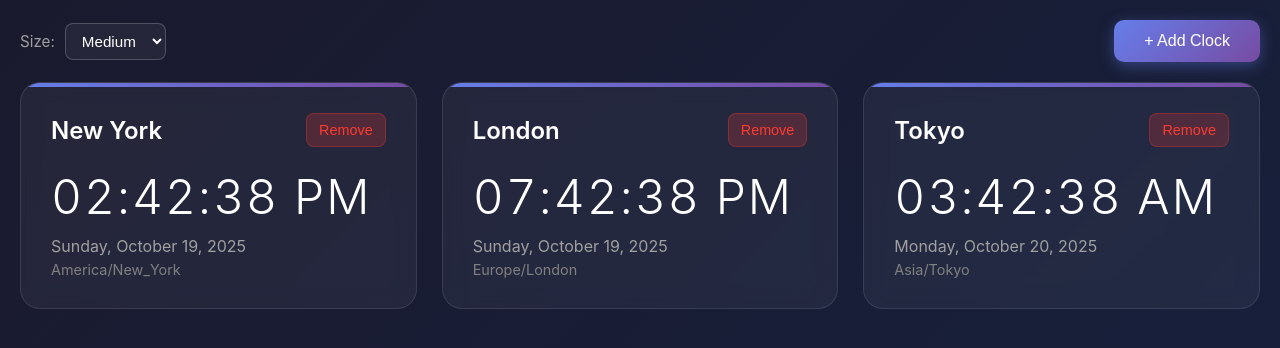
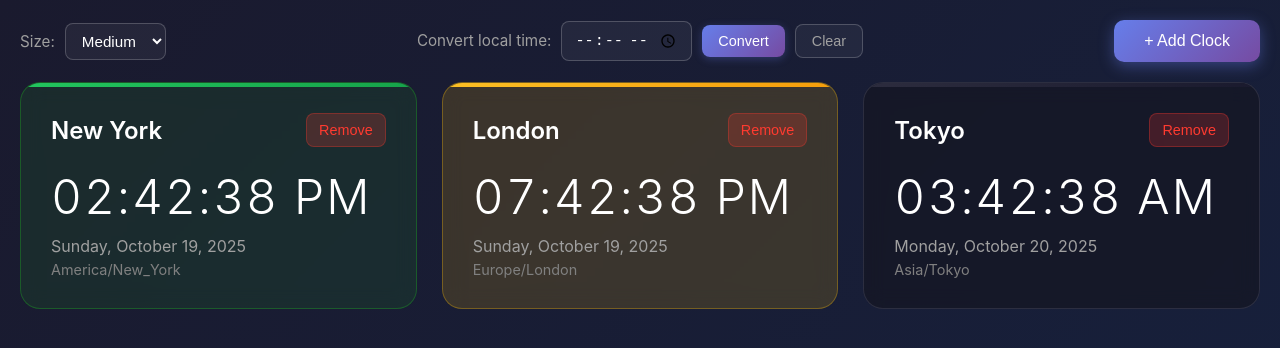
Before and after one commit to beamvex/worldclock, a website with bundled scripts: page src/index.html in a window 1280 px wide. Built offline with nearby package versions, Linux system fonts and the light colour scheme.

Commit message:
feat: add time conversion feature with color-coded clock cards based on time of day

```diff
--- a/src/index.html
+++ b/src/index.html
@@ -16,6 +16,12 @@
                     <option value="medium" selected>Medium</option>
                     <option value="large">Large</option>
                 </select>
+            </div>
+            <div class="time-converter">
+                <label for="localTimeInput">Convert local time:</label>
+                <input type="time" id="localTimeInput" class="time-input">
+                <button id="convertBtn" class="convert-btn">Convert</button>
+                <button id="clearConvertBtn" class="clear-convert-btn">Clear</button>
             </div>
             <button id="addClockBtn" class="add-btn">+ Add Clock</button>
         </div>
--- a/src/renderer.ts
+++ b/src/renderer.ts
@@ -45,6 +45,7 @@ const cities: CityData[] = [
 
 let clocks: Clock[] = [];
 let currentSize: string = 'medium';
+let convertedTime: Date | null = null;
 
 // Load clocks from localStorage
 function loadClocks(): void {
@@ -100,8 +101,8 @@ function generateId(): string {
 }
 
 // Format time for a timezone
-function formatTime(timezone: string): string {
-  const now = new Date();
+function formatTime(timezone: string, baseTime?: Date): string {
+  const now = baseTime || new Date();
   return now.toLocaleTimeString('en-US', {
     timeZone: timezone,
     hour: '2-digit',
@@ -112,8 +113,8 @@ function formatTime(timezone: string): string {
 }
 
 // Format date for a timezone
-function formatDate(timezone: string): string {
-  const now = new Date();
+function formatDate(timezone: string, baseTime?: Date): string {
+  const now = baseTime || new Date();
   return now.toLocaleDateString('en-US', {
     timeZone: timezone,
     weekday: 'long',
@@ -131,6 +132,39 @@ function getTimezoneOffset(timezone: string): number {
   return (tzDate.getTime() - utcDate.getTime()) / 60000;
 }
 
+// Get hour for a timezone
+function getHourForTimezone(timezone: string, baseTime?: Date): number {
+  const now = baseTime || new Date();
+  const timeString = now.toLocaleTimeString('en-US', {
+    timeZone: timezone,
+    hour: '2-digit',
+    hour12: false,
+  });
+  return parseInt(timeString.split(':')[0], 10);
+}
+
+// Get color class based on time of day
+function getTimeColorClass(timezone: string, baseTime?: Date): string {
+  const hour = getHourForTimezone(timezone, baseTime);
+
+  // Night: 22:00 - 06:00 (10 PM - 6 AM) - black
+  if (hour >= 22 || hour < 6) {
+    return 'time-night';
+  }
+  // Early morning: 06:00 - 09:00 (6 AM - 9 AM) - yellow
+  else if (hour >= 6 && hour < 9) {
+    return 'time-early';
+  }
+  // Working hours: 09:00 - 17:00 (9 AM - 5 PM) - green
+  else if (hour >= 9 && hour < 17) {
+    return 'time-work';
+  }
+  // Late evening: 17:00 - 22:00 (5 PM - 10 PM) - yellow
+  else {
+    return 'time-late';
+  }
+}
+
 // Sort clocks by timezone offset
 function sortClocksByTimezone(clocksToSort: Clock[]): Clock[] {
   return [...clocksToSort].sort((a, b) => {
@@ -142,11 +176,12 @@ function sortClocksByTimezone(clocksToSort: Clock[]): Clock[] {
 
 // Create clock card HTML
 function createClockCard(clock: Clock): string {
-  const time = formatTime(clock.timezone);
-  const date = formatDate(clock.timezone);
+  const time = formatTime(clock.timezone, convertedTime || undefined);
+  const date = formatDate(clock.timezone, convertedTime || undefined);
+  const colorClass = getTimeColorClass(clock.timezone, convertedTime || undefined);
 
   return `
-    <div class="clock-card" data-id="${clock.id}">
+    <div class="clock-card ${colorClass}" data-id="${clock.id}">
       <div class="clock-header">
         <div class="city-name">${clock.city}</div>
         <button class="remove-btn" onclick="removeClock('${clock.id}')">Remove</button>
@@ -180,11 +215,15 @@ function updateClocks(): void {
     const dateDisplay = card.querySelector('.date-display');
 
     if (timeDisplay) {
-      timeDisplay.textContent = formatTime(clock.timezone);
+      timeDisplay.textContent = formatTime(clock.timezone, convertedTime || undefined);
     }
     if (dateDisplay) {
-      dateDisplay.textContent = formatDate(clock.timezone);
+      dateDisplay.textContent = formatDate(clock.timezone, convertedTime || undefined);
     }
+
+    // Update color class based on current time
+    const newColorClass = getTimeColorClass(clock.timezone, convertedTime || undefined);
+    card.className = 'clock-card ' + newColorClass;
   });
 }
 
@@ -241,6 +280,43 @@ function initSizeSelector(): void {
   });
 }
 
+// Initialize time converter
+function initTimeConverter(): void {
+  const timeInput = document.getElementById('localTimeInput') as HTMLInputElement;
+  const convertBtn = document.getElementById('convertBtn');
+  const clearBtn = document.getElementById('clearConvertBtn');
+
+  if (!timeInput || !convertBtn || !clearBtn) return;
+
+  convertBtn.addEventListener('click', () => {
+    const timeValue = timeInput.value;
+    if (!timeValue) return;
+
+    // Parse the time input (HH:MM format)
+    const [hours, minutes] = timeValue.split(':').map(Number);
+
+    // Create a date object with today's date and the specified time
+    const now = new Date();
+    convertedTime = new Date(
+      now.getFullYear(),
+      now.getMonth(),
+      now.getDate(),
+      hours,
+      minutes,
+      0
+    );
+
+    // Re-render all clocks with the converted time
+    renderClocks();
+  });
+
+  clearBtn.addEventListener('click', () => {
+    convertedTime = null;
+    timeInput.value = '';
+    renderClocks();
+  });
+}
+
 // Initialize modal
 function initModal(): void {
   const modal = document.getElementById('modal');
@@ -286,9 +362,14 @@ function init(): void {
   renderClocks();
   initModal();
   initSizeSelector();
+  initTimeConverter();
 
-  // Update clocks every second
-  setInterval(updateClocks, 1000);
+  // Update clocks every second (only if not in conversion mode)
+  setInterval(() => {
+    if (!convertedTime) {
+      updateClocks();
+    }
+  }, 1000);
 }
 
 // Start app when DOM is ready
--- a/src/styles.css
+++ b/src/styles.css
@@ -22,6 +22,8 @@ body {
     justify-content: space-between;
     align-items: center;
     margin-bottom: 20px;
+    gap: 20px;
+    flex-wrap: wrap;
 }
 
 .size-controls {
@@ -54,6 +56,74 @@ body {
 .size-select option {
     background: #1a1a2e;
     color: #fff;
+}
+
+.time-converter {
+    display: flex;
+    align-items: center;
+    gap: 10px;
+}
+
+.time-converter label {
+    font-size: 0.95rem;
+    color: #a0a0a0;
+    white-space: nowrap;
+}
+
+.time-input {
+    padding: 8px 12px;
+    font-size: 0.95rem;
+    border: 1px solid rgba(255, 255, 255, 0.2);
+    border-radius: 8px;
+    background: rgba(255, 255, 255, 0.05);
+    color: #fff;
+    cursor: pointer;
+    transition: all 0.2s ease;
+}
+
+.time-input:hover {
+    border-color: rgba(102, 126, 234, 0.5);
+    background: rgba(255, 255, 255, 0.08);
+}
+
+.time-input:focus {
+    outline: none;
+    border-color: rgba(102, 126, 234, 0.7);
+    background: rgba(255, 255, 255, 0.1);
+}
+
+.convert-btn,
+.clear-convert-btn {
+    padding: 8px 16px;
+    font-size: 0.9rem;
+    border: none;
+    border-radius: 8px;
+    cursor: pointer;
+    transition: all 0.2s ease;
+    white-space: nowrap;
+}
+
+.convert-btn {
+    background: linear-gradient(135deg, #667eea 0%, #764ba2 100%);
+    color: white;
+    box-shadow: 0 2px 8px rgba(102, 126, 234, 0.3);
+}
+
+.convert-btn:hover {
+    transform: translateY(-1px);
+    box-shadow: 0 4px 12px rgba(102, 126, 234, 0.5);
+}
+
+.clear-convert-btn {
+    background: rgba(255, 255, 255, 0.05);
+    color: #a0a0a0;
+    border: 1px solid rgba(255, 255, 255, 0.2);
+}
+
+.clear-convert-btn:hover {
+    background: rgba(255, 255, 255, 0.1);
+    color: #fff;
+    border-color: rgba(255, 255, 255, 0.3);
 }
 
 .clocks-grid {
@@ -147,6 +217,37 @@ body {
     right: 0;
     height: 4px;
     background: linear-gradient(90deg, #667eea 0%, #764ba2 100%);
+    transition: background 0.5s ease;
+}
+
+/* Time-based color themes */
+.clock-card.time-night {
+    background: rgba(20, 20, 30, 0.6);
+    border-color: rgba(100, 100, 120, 0.3);
+}
+
+.clock-card.time-night::before {
+    background: linear-gradient(90deg, #2c2c3e 0%, #1a1a2e 100%);
+}
+
+.clock-card.time-work {
+    background: rgba(34, 139, 34, 0.15);
+    border-color: rgba(34, 200, 34, 0.3);
+}
+
+.clock-card.time-work::before {
+    background: linear-gradient(90deg, #22c55e 0%, #16a34a 100%);
+}
+
+.clock-card.time-early,
+.clock-card.time-late {
+    background: rgba(255, 193, 7, 0.15);
+    border-color: rgba(255, 193, 7, 0.3);
+}
+
+.clock-card.time-early::before,
+.clock-card.time-late::before {
+    background: linear-gradient(90deg, #fbbf24 0%, #f59e0b 100%);
 }
 
 .clock-card:hover {
```
